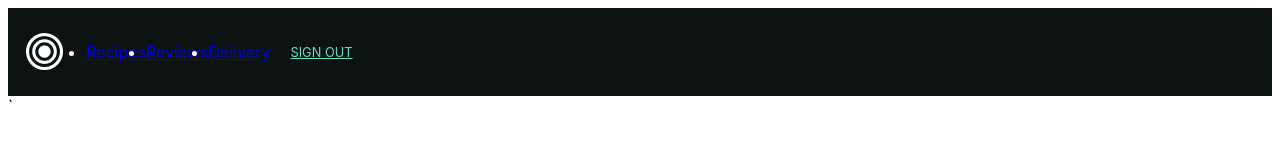
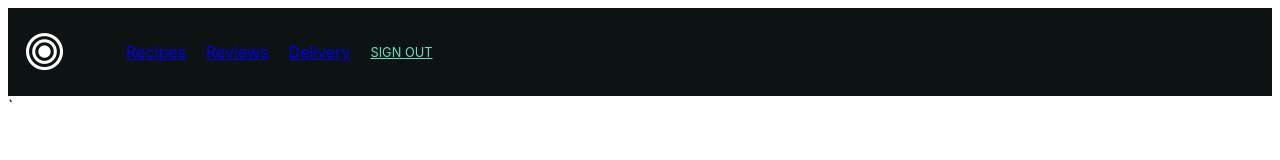
Before and after one commit to rafaelmvargas/midterm, a website: page index.html in a window 1280 px wide. Drawn offline with Linux system fonts and the light colour scheme.

Commit message:
moved padding from ul to li and removed bullets

```diff
--- a/index.html
+++ b/index.html
@@ -14,7 +14,11 @@
       header ul {
         display: flex;
         flex-flow: row wrap;
+      }
+
+      header ul li {
         padding: 10px;
+        list-style-type: none;
       }
     </style>
   </head>
```
